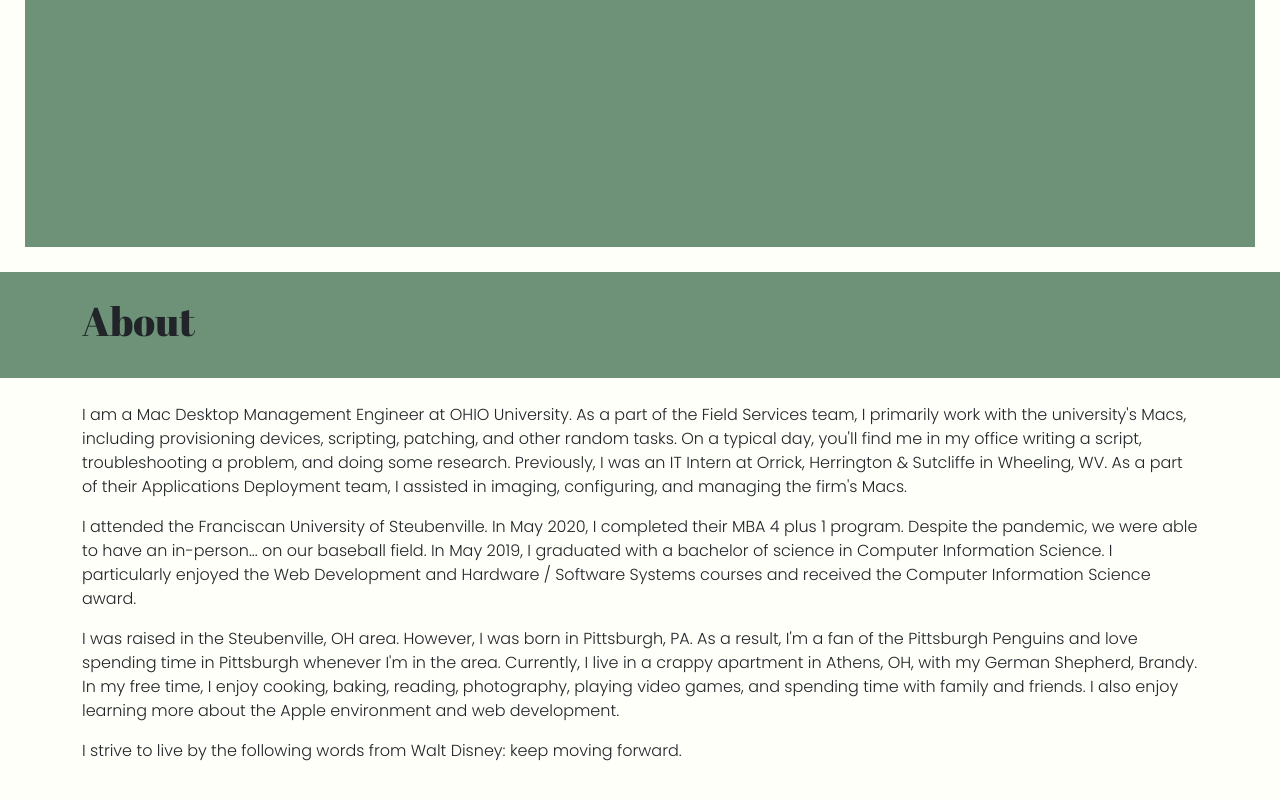
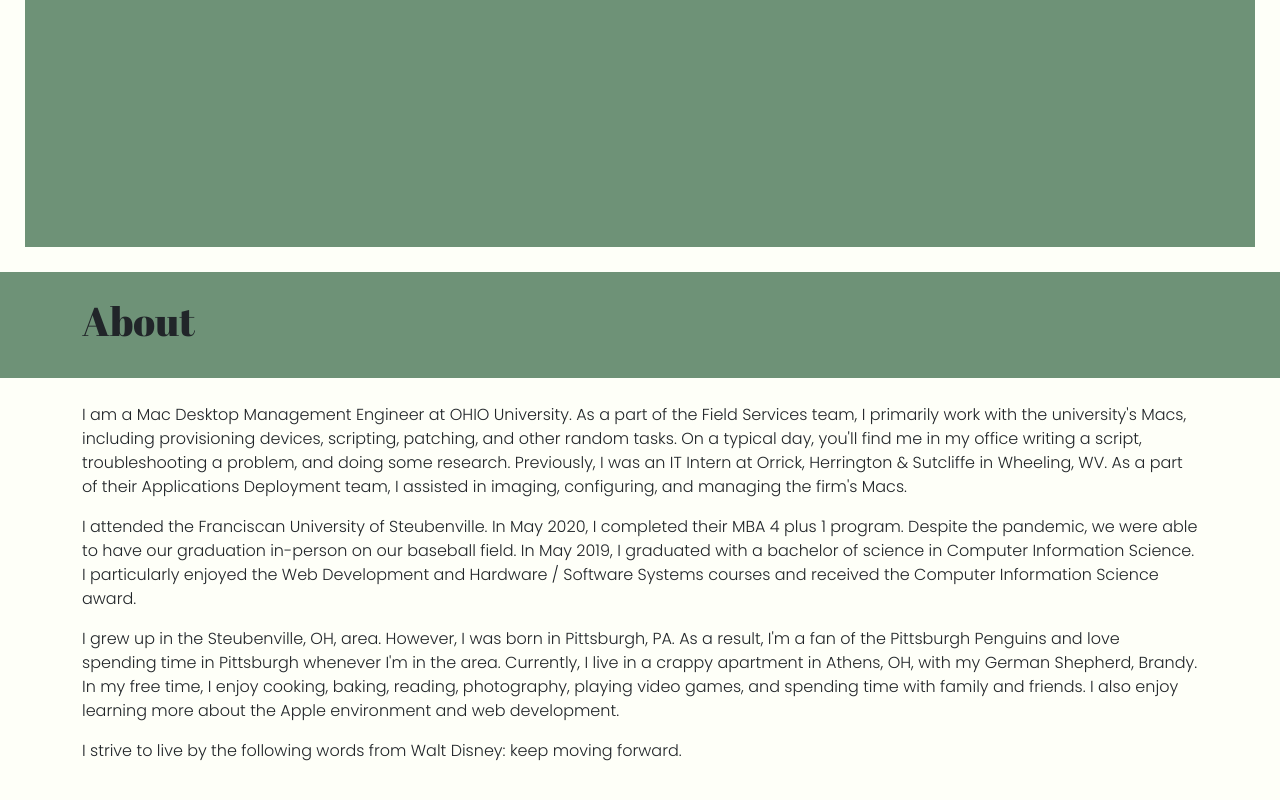
Before and after one commit to SKeenan07/resume, a plain HTML site: page index.html in a window 1280 px wide. Shown: the part 528-1328 px from the top of the page. Drawn offline with nearby package versions, Linux system fonts and the light colour scheme.

Commit message:
Update index.html

```diff
--- a/index.html
+++ b/index.html
@@ -46,12 +46,12 @@
 
 				<p>I attended the Franciscan University of Steubenville. In May 2020, I
 				completed their MBA 4 plus 1 program. Despite the pandemic, we were able to
-				have an in-person... on our baseball field. In May 2019, I graduated with
+				have our graduation in-person on our baseball field. In May 2019, I graduated with
 				a bachelor of science in Computer Information Science. I particularly
 				enjoyed the Web Development and Hardware / Software Systems courses and
 				received the Computer Information Science award.</p>
 
-				<p>I was raised in the Steubenville, OH area. However, I was born in
+				<p>I grew up in the Steubenville, OH, area. However, I was born in
 				Pittsburgh, PA. As a result, I'm a fan of the Pittsburgh Penguins and love
 				spending time in Pittsburgh whenever I'm in the area. Currently, I live in
 				a crappy apartment in Athens, OH, with my German Shepherd, Brandy. In my
```
